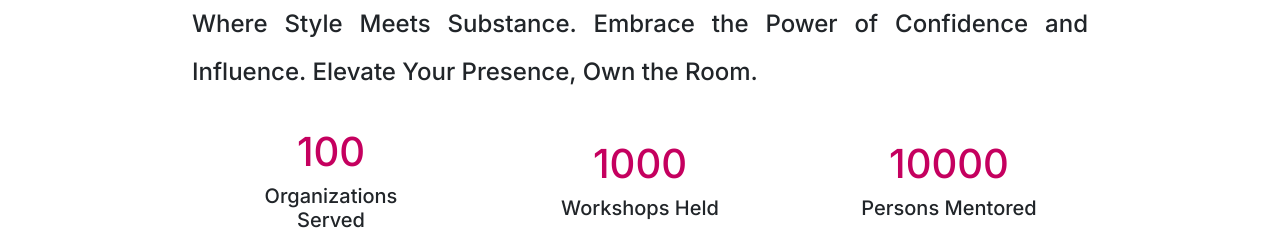
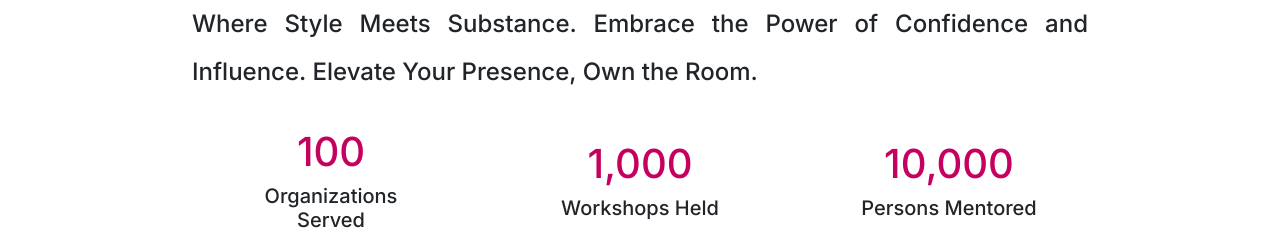
Before and after one commit to makkahwi/russaifa-club, a Next.js app: page / in a window 1280 px wide. Shown: the part 1060-1298 px from the top of the page. Built offline with nearby package versions, Linux system fonts and the light colour scheme.

Commit message:
Build Numbers Counter

```diff
--- a/package.json
+++ b/package.json
@@ -27,6 +27,7 @@
     "bootstrap": "^5.3.2",
     "next": "14.0.1",
     "react": "^18",
+    "react-countup": "^6.5.0",
     "react-dom": "^18",
     "react-scroll": "^1.9.0",
     "reactstrap": "^9.2.1",
--- a/src/sections/Intro/Intro.tsx
+++ b/src/sections/Intro/Intro.tsx
@@ -1,6 +1,7 @@
 import PageSection from "@/components/PageSection";
 import Image from "next/image";
 import { Col, Row } from "reactstrap";
+import CountUp from "react-countup";
 
 const AboutIntroSection = () => {
   const stats = [
@@ -34,7 +35,9 @@ const AboutIntroSection = () => {
         <Row className="justify-content-between py-auto px-5">
           {stats.map(({ title, count }, i) => (
             <Col md={12} lg={3} className="my-auto text-center my-5" key={i}>
-              <h1 className="mt-4 text-primary">{count}</h1>
+              <h1 className="mt-4 text-primary">
+                <CountUp start={0} end={count} duration={3} enableScrollSpy />
+              </h1>
               <h5 className="mt-2 text-dark">{title}</h5>
             </Col>
           ))}
```
